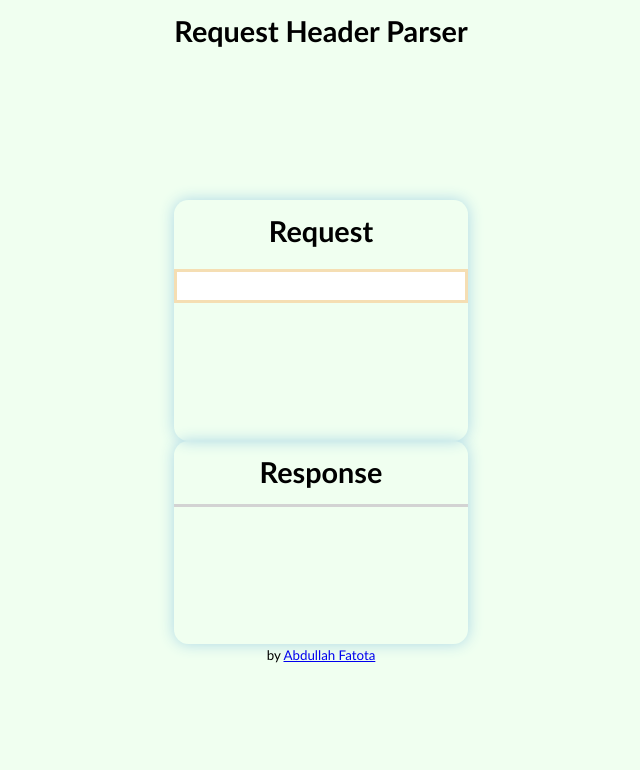
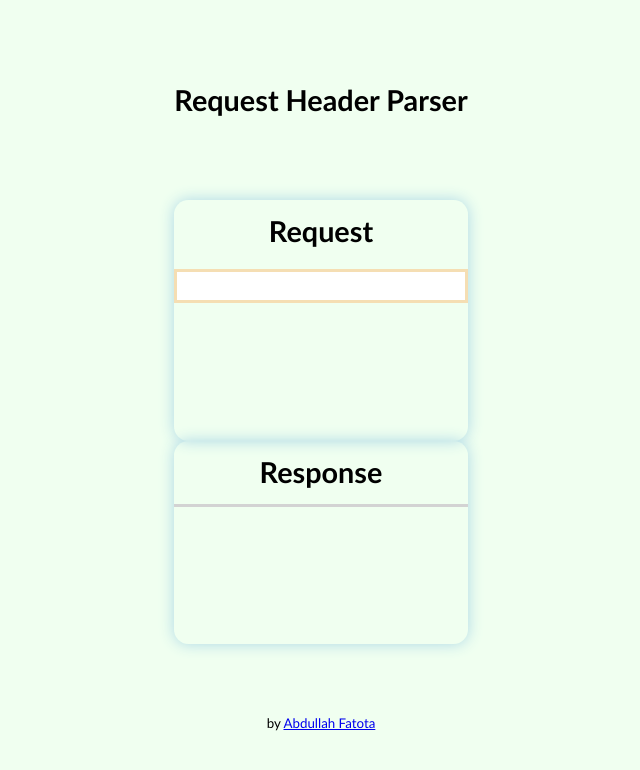
Before and after one commit to new-AF/request-headers-parser, a React (Vite) app: page / in a window 1280 px wide. Shown: the top 770 px of the page, without its empty margins (319-959 px from the left). Built offline with nearby package versions, Linux system fonts and the light colour scheme.

Commit message:
update styles

```diff
--- a/src/App.css
+++ b/src/App.css
@@ -30,10 +30,13 @@
 .Header {
     font-size: inherit;
     text-align: center;
+    align-self: center;
     padding-block: 0.5em;
 }
 .Footer {
+    font-size: var(--font-size-footer);
     text-align: center;
+    align-self: center;
 }
 .TextInput {
     width: 100%;
```
